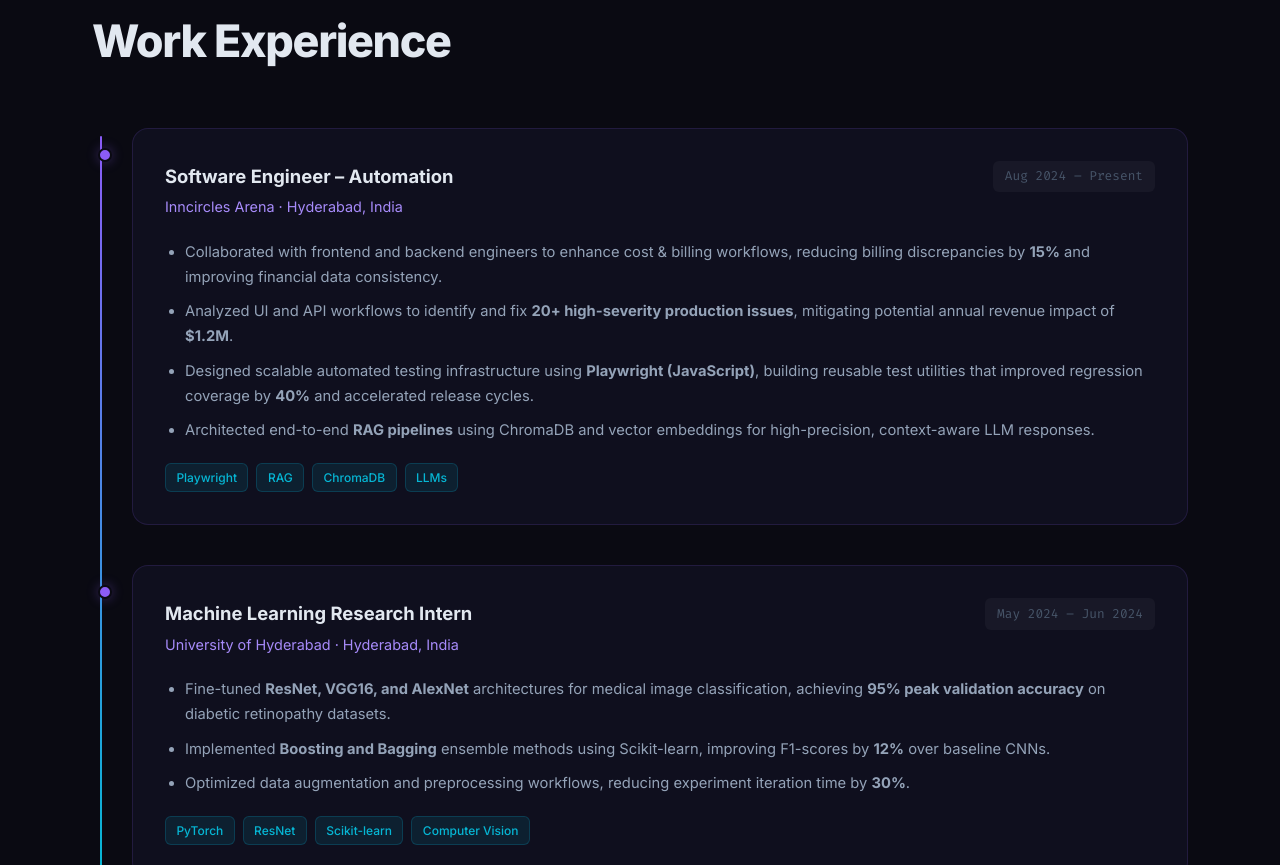
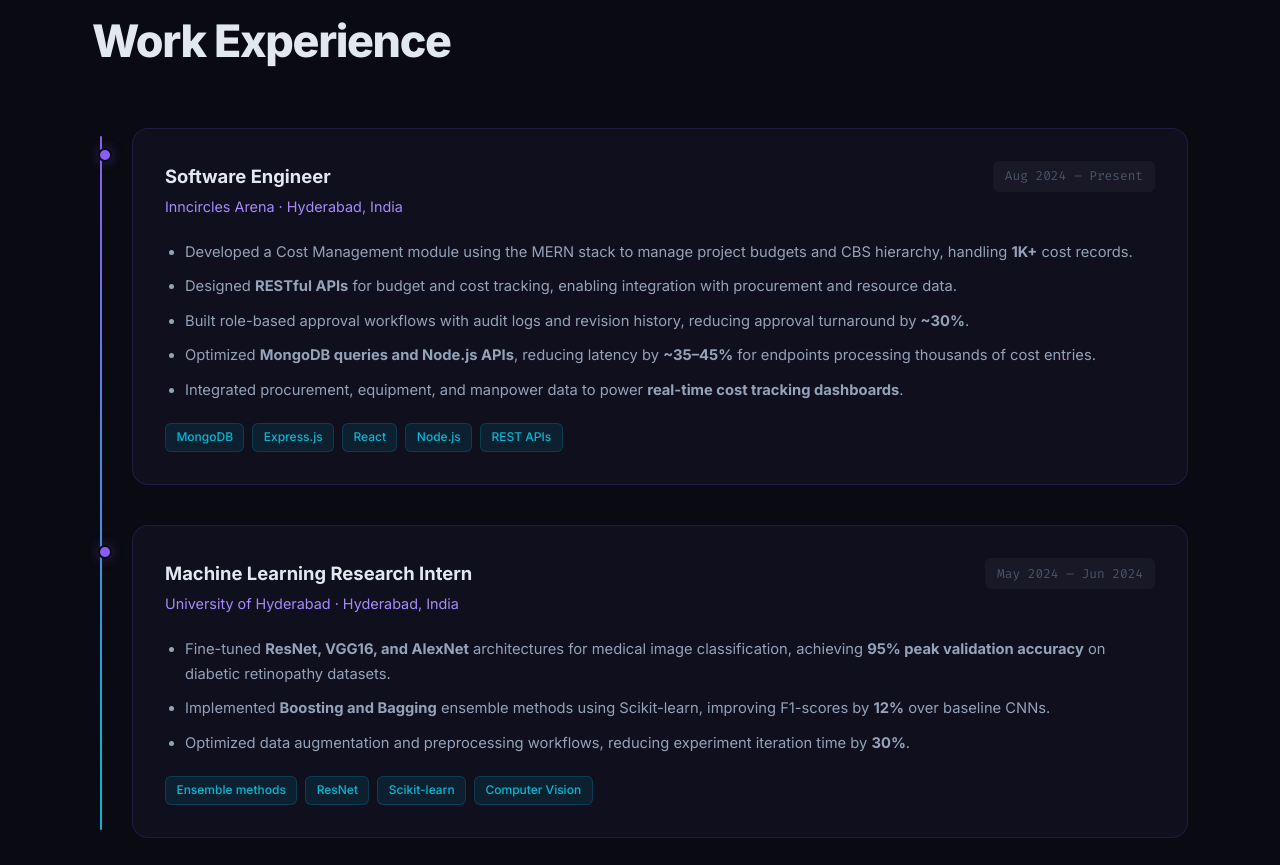
Before and after one commit to Lalithanjali-16/Lalithanjali-Portfolio, a plain HTML site: page index.html in a window 1280 px wide. Shown: the part 2689-3554 px from the top of the page. Drawn offline with Linux system fonts and the light colour scheme.

Commit message:
Update index.html

```diff
--- a/index.html
+++ b/index.html
@@ -250,30 +250,30 @@
                     <div class="timeline-card">
                         <div class="timeline-header">
                             <div>
-                                <h3 class="timeline-role">Software Engineer – Automation</h3>
+                                <h3 class="timeline-role">Software Engineer </h3>
                                 <p class="timeline-company">Inncircles Arena · Hyderabad, India</p>
                             </div>
                             <span class="timeline-date">Aug 2024 – Present</span>
                         </div>
                         <ul class="timeline-bullets">
-                            <li>Collaborated with frontend and backend engineers to enhance cost &amp; billing
-                                workflows, reducing billing discrepancies by <strong>15%</strong> and improving
-                                financial data consistency.</li>
-                            <li>Analyzed UI and API workflows to identify and fix <strong>20+ high-severity production
-                                    issues</strong>, mitigating potential annual revenue impact of
-                                <strong>$1.2M</strong>.
+                            <li>Developed a Cost Management module using the MERN stack to manage project budgets and
+                                CBS hierarchy, handling <strong>1K+</strong> cost records.</li>
+                            <li>Designed <strong>RESTful APIs</strong> for budget and cost tracking, enabling
+                                integration with procurement and resource data.</li>
+                            <li>Built role-based approval workflows with audit logs and revision history, reducing
+                                approval turnaround by <strong>~30%</strong>.</li>
+                            <li>Optimized <strong>MongoDB queries and Node.js APIs</strong>, reducing latency by
+                                <strong>~35–45%</strong> for endpoints processing thousands of cost entries.
                             </li>
-                            <li>Designed scalable automated testing infrastructure using <strong>Playwright
-                                    (JavaScript)</strong>, building reusable test utilities that improved regression
-                                coverage by <strong>40%</strong> and accelerated release cycles.</li>
-                            <li>Architected end-to-end <strong>RAG pipelines</strong> using ChromaDB and vector
-                                embeddings for high-precision, context-aware LLM responses.</li>
+                            <li>Integrated procurement, equipment, and manpower data to power <strong>real-time cost
+                                    tracking dashboards</strong>.</li>
                         </ul>
                         <div class="timeline-tech">
-                            <span class="tech-tag">Playwright</span>
-                            <span class="tech-tag">RAG</span>
-                            <span class="tech-tag">ChromaDB</span>
-                            <span class="tech-tag">LLMs</span>
+                            <span class="tech-tag">MongoDB</span>
+                            <span class="tech-tag">Express.js</span>
+                            <span class="tech-tag">React</span>
+                            <span class="tech-tag">Node.js</span>
+                            <span class="tech-tag">REST APIs</span>
                         </div>
                     </div>
                 </div>
@@ -298,7 +298,7 @@
                                 time by <strong>30%</strong>.</li>
                         </ul>
                         <div class="timeline-tech">
-                            <span class="tech-tag">PyTorch</span>
+                            <span class="tech-tag">Ensemble methods</span>
                             <span class="tech-tag">ResNet</span>
                             <span class="tech-tag">Scikit-learn</span>
                             <span class="tech-tag">Computer Vision</span>
```
